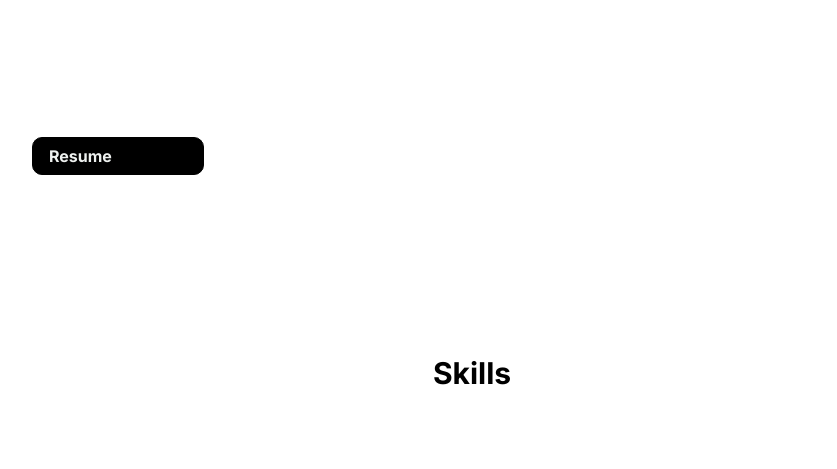
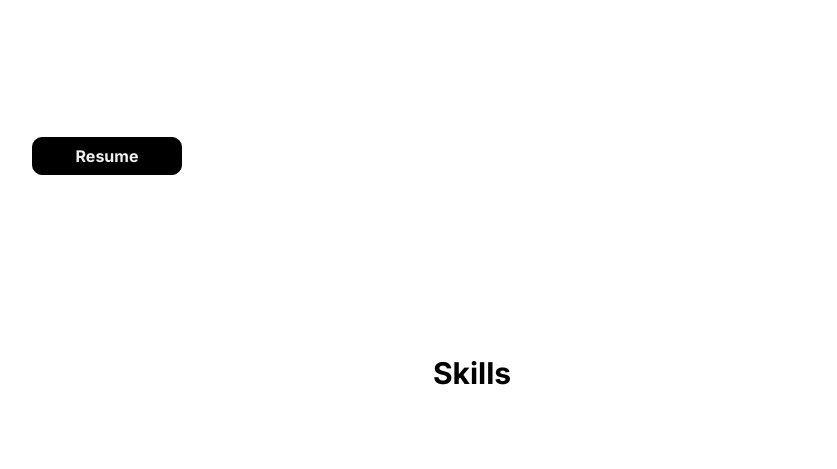
Before and after one commit to frer0t/first-site, a plain HTML site: page homepage.html in a window 1280 px wide. Shown: the part 1240-1709 px from the top of the page, without its empty margins (168-1005 px from the left). Drawn offline with Linux system fonts and the light colour scheme.

Commit message:
finished Resume Button

```diff
--- a/css/homepage.css
+++ b/css/homepage.css
@@ -169,8 +169,9 @@ body {
   font-size: 21px;
 }
 .content .about .btn-login {
+  justify-content: center;
   text-align: center;
-  max-width: 172px;
+  max-width: 80px;
 }
 .content .skills {
   width: 100%;
@@ -318,7 +319,7 @@ footer {
   color: white;
   display: flex;
   align-items: center;
-  column-gap: 510px;
+  column-gap: 50px;
 }
 footer a {
   text-decoration: none;
```
Also changed, not shown: 1 other file.
